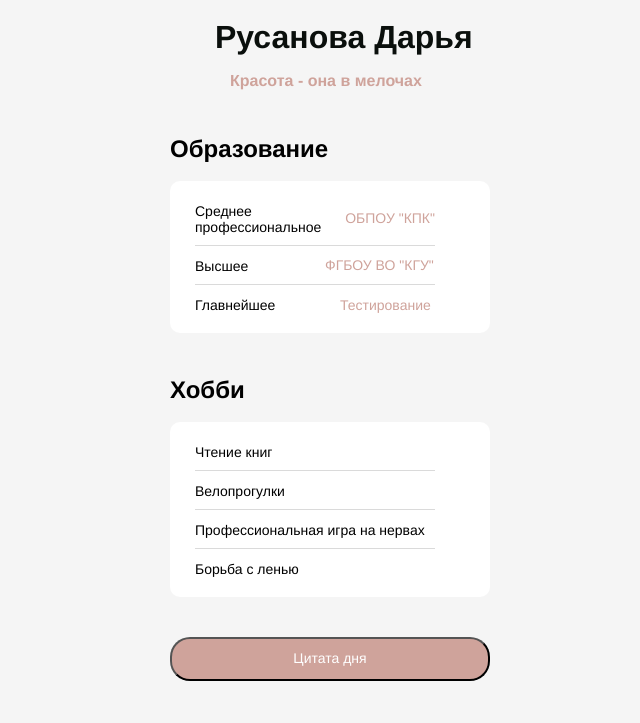
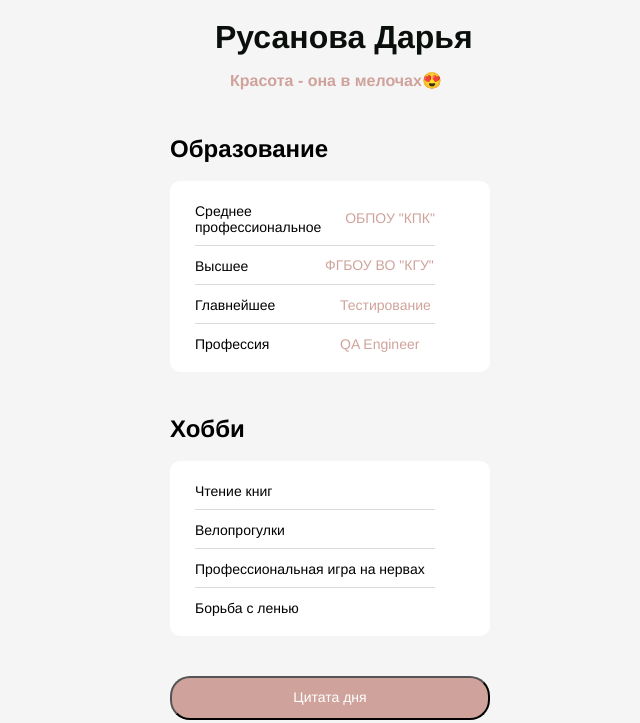
Before and after one commit to 8Daria/CV, a plain HTML site: page index.html in a window 1280 px wide. Shown: the part 265-988 px from the top of the page, without its empty margins (310-950 px from the left). Drawn offline with Linux system fonts and the light colour scheme.

Commit message:
изменила эмодзи в кредо

```diff
--- a/index.html
+++ b/index.html
@@ -12,7 +12,7 @@
     <header class="header">
       <img src="./avatar.jpg" class="header_photo"/>
       <h1 class="header__title">Русанова Дарья</h1>
-      <h3 class="display">Красота - она в мелочах</h3>
+      <h3 class="display">Красота - она в мелочах&#128525</h3>
     </header>
     <main>
       <section class="links">
@@ -32,6 +32,12 @@
             <a class="linsk__linksd"> Тестирование</a
             >
           </li>
+        </li>
+        <li class="links__link">
+          <p class="links__title">Профессия</p>
+          <a class="linsk__linksd">QA Engineer</a
+          >
+        </li>
         </ul>
       </section>
       <section class="links">
```
